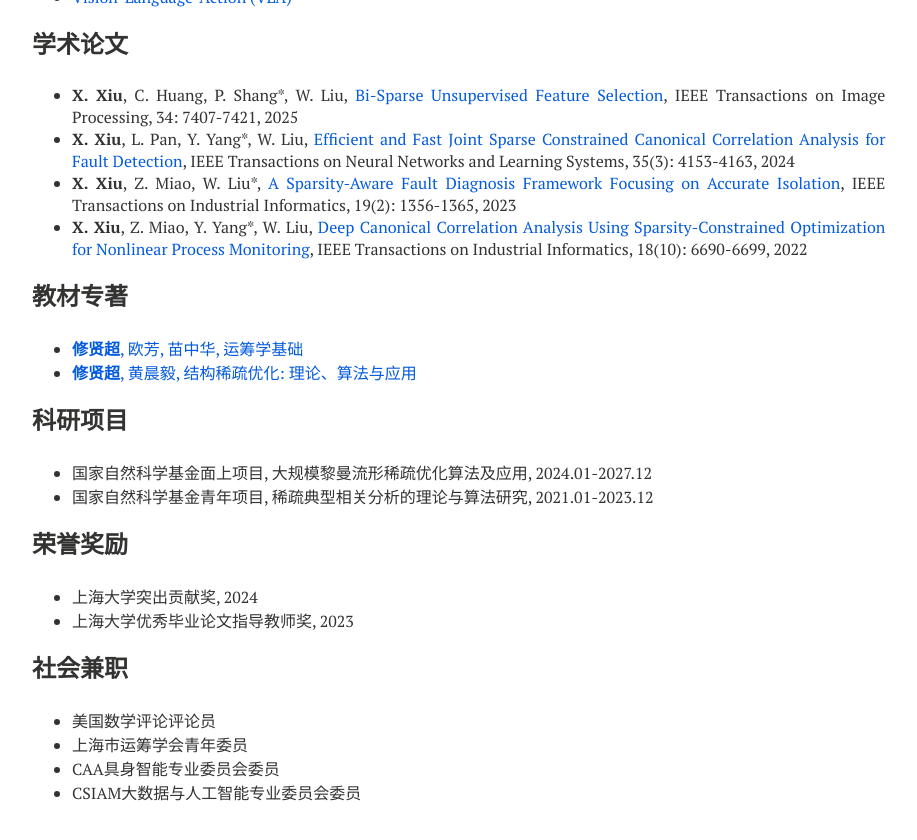
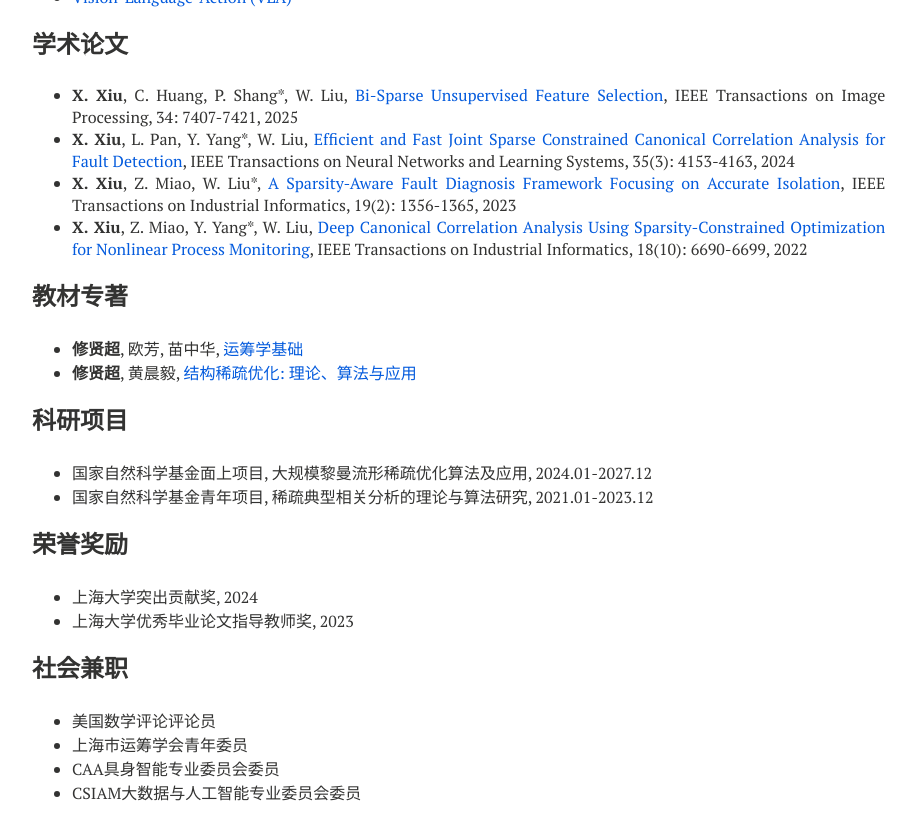
Before and after one commit to xianchaoxiu/xianchaoxiu.github.io, a Jekyll site: the page built from chinese/index.md, in a window 1280 px wide and 900 px high, scrolled down 730 px. Shown: the top 840 px of the window, without its empty margins (288-1205 px from the left). Built offline with Jekyll 4.4.1, drawn with Linux system fonts in a browser that asks for light colours; nearby versions of some CDN libraries.

Commit message:
Update index.md

```diff
--- a/chinese/index.md
+++ b/chinese/index.md
@@ -45,8 +45,8 @@ share: false
 
 
 ### 教材专著
-* <a href="https://xianchaoxiu.github.io/chinese/book/OR/" class="textlink" target="_blank">  <b>修贤超</b>, 欧芳, 苗中华, 运筹学基础</a><br>
-* <a href="https://xianchaoxiu.github.io/chinese/book/OPT/" class="textlink" target="_blank">   <b>修贤超</b>, 黄晨毅, 结构稀疏优化: 理论、算法与应用 </a><br>
+* <b>修贤超</b>, 欧芳, 苗中华, <a href="https://xianchaoxiu.github.io/chinese/book/OR/" class="textlink" target="_blank">运筹学基础</a><br>
+* <b>修贤超</b>, 黄晨毅, <a href="https://xianchaoxiu.github.io/chinese/book/OPT/" class="textlink" target="_blank">结构稀疏优化: 理论、算法与应用 </a><br>
 
 
 
```
